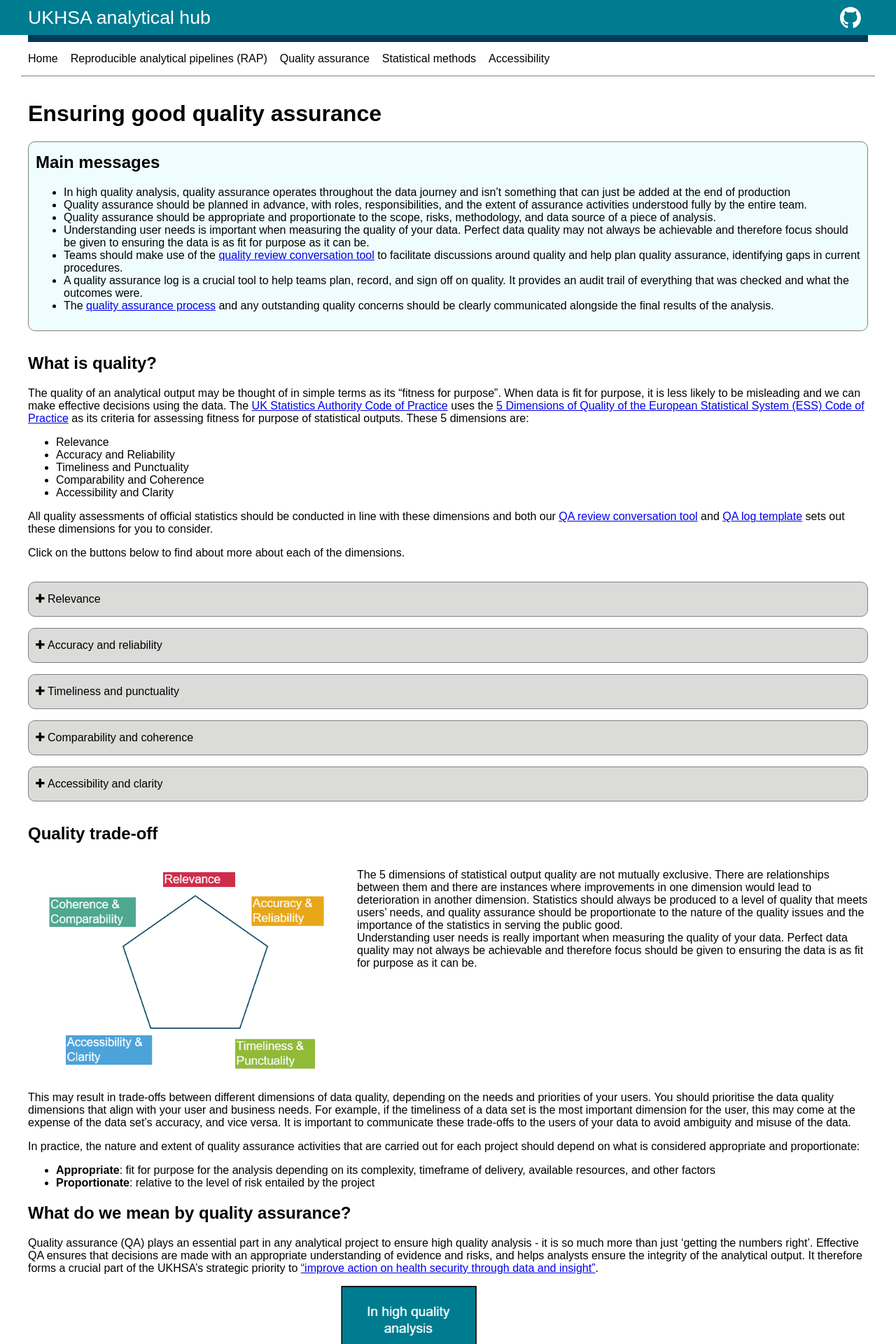
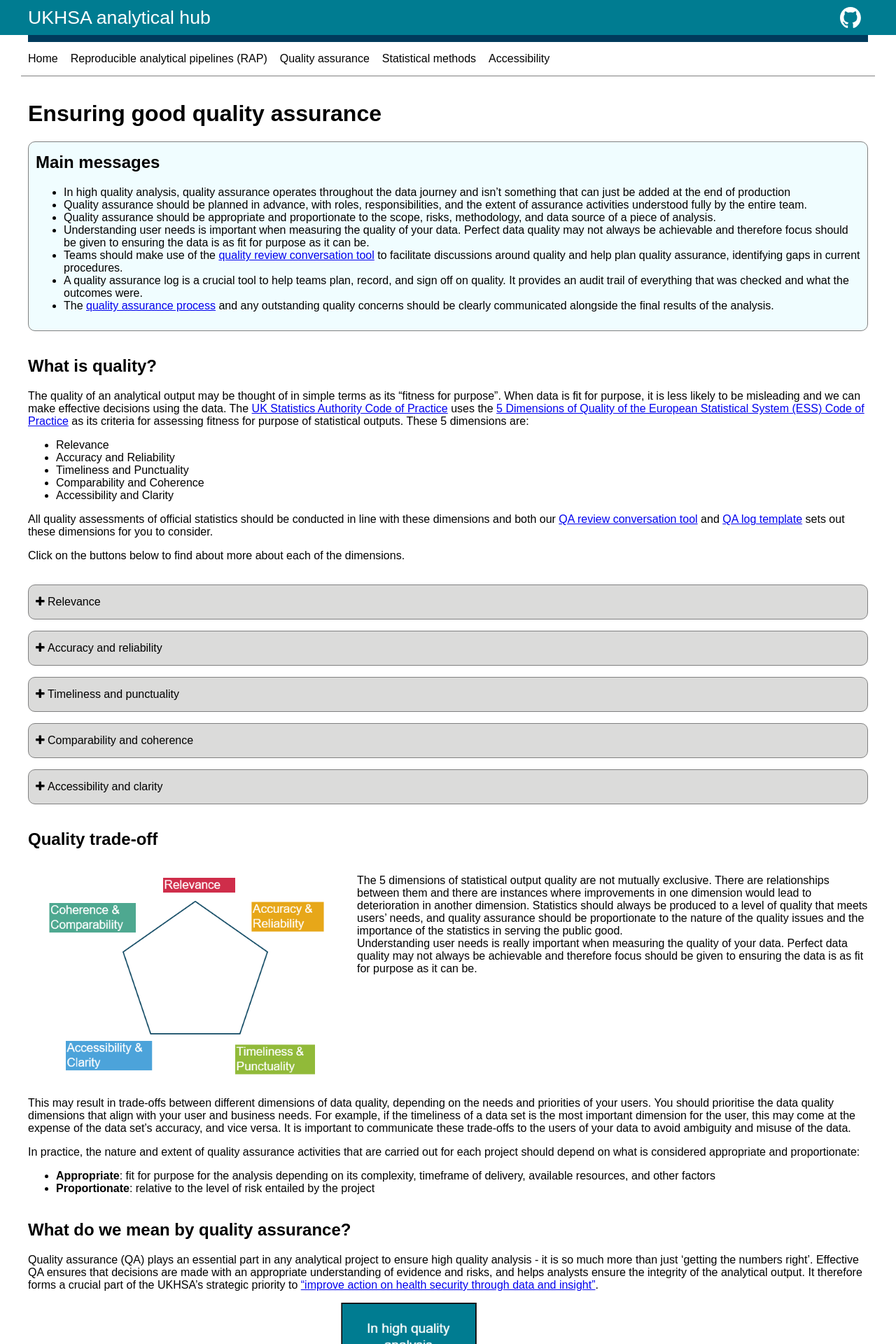
Before and after one commit to BenCuff/github-pages-test, a Jekyll site: the page built from docs/quality-assurance.md, in a window 1280 px wide. Shown: the top 1920 px of the page at 70% size. Built offline with Jekyll 4.4.1, drawn with Linux system fonts in a browser that asks for light colours.

Commit message:
Header spacing

```diff
--- a/docs/assets/styles.css
+++ b/docs/assets/styles.css
@@ -75,6 +75,10 @@ body{
 
 p, h1, h2, h3, h4, h5, ul, ol{
   font-family: sans-serif;
+}
+
+h2, h3, h4, h5{
+  margin-block-start: 1.5em;
 }
 
 img{
@@ -164,14 +168,17 @@ code{
 /*Images and text side-by-side*/
 .image-text-container {
   display: flex;
+  flex-wrap: wrap;
   column-gap: 10px;
 }
 
 .image-text-container p {
   flex: 1;
+  min-width: 300px;
 }
 
 /*Clickable buttons*/
+/*
 .button {
   border: none;
   background-color: #007c91;
@@ -185,6 +192,7 @@ code{
   margin: 4px 2px;
   cursor: pointer;
 }
+*/
 
 /* Table styling*/
 table {
```
